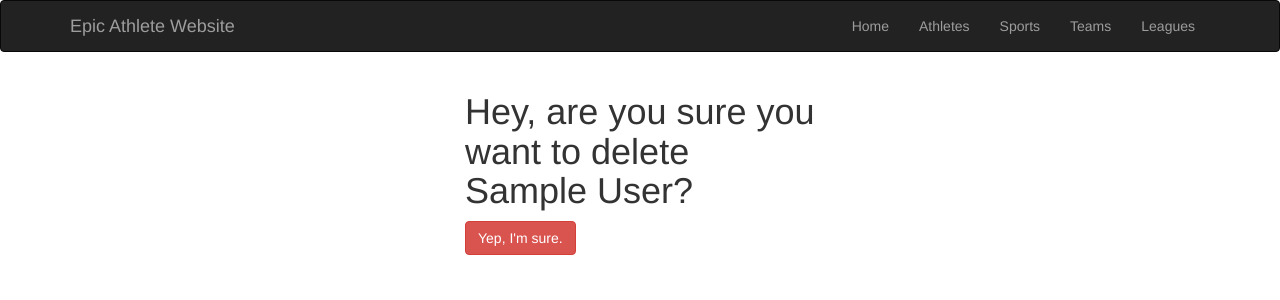
After one commit to shermanng10/superathletebuilder, a Django app: page /athletes/delete/1/ in a window 1280 px wide. The commit adds this page. Shown: the top 300 px of the page. Run offline with Django 3.2, Linux system fonts and the light colour scheme; tables that the repository leaves empty hold one stand-in row (values such as "Sample post"); parts of the project's set-up code (start-up, migrations or seed data) failed here and were passed over; some libraries are stand-ins or nearby versions.

Commit message:
Add delete functionality for athletes

```diff
--- a/athletes/app_urls/athlete_urls.py
+++ b/athletes/app_urls/athlete_urls.py
@@ -3,8 +3,9 @@ from django.conf.urls import url
 from .. import views
 
 urlpatterns = [
-	url(r'^$', views.AthleteIndexView.as_view(), name='index'),
-	url(r'^(?P<pk>[0-9]+)/$', views.AthleteDetailView.as_view(), name='detail'),
+	url(r'^$', views.AthleteIndexView.as_view(), name='athlete_index'),
+	url(r'^(?P<pk>[0-9]+)/$', views.AthleteDetailView.as_view(), name='athlete_detail'),
 	url(r'^new/$', views.NewAthleteView.as_view(), name='new_athlete'),
 	url(r'^(?P<pk>[0-9]+)/edit/$', views.EditAthleteView.as_view(), name='edit_athlete'),
+	url(r'^delete/(?P<pk>\d+)/$', views.AthleteDelete.as_view(), name="delete_athlete"),
 ]
--- /dev/null
+++ b/athletes/templates/athletes/delete_athlete.html
@@ -0,0 +1,13 @@
+{% extends "base.html" %}
+
+{% block content %}
+<div class="col-sm-4"></div>
+<div class="col-sm-4">
+<h1>Hey, are you sure you want to delete {{ athlete.first_name }} {{ athlete.last_name }}?</h1>
+<form method="post">
+  {% csrf_token %}
+  <button type="submit" class="btn btn-danger">Yep, I'm sure.</button>
+</form>
+</div>
+<div class="col-sm-4"></div>
+{% endblock %}
--- a/athletes/templates/athletes/detail.html
+++ b/athletes/templates/athletes/detail.html
@@ -18,6 +18,7 @@
 			</div>
 			<div class='edit-btn-wrapper'>
 			  <a class="btn btn-info btn-lg top-btn" data-toggle="modal" href="/athletes/{{athlete.id}}/edit" data-target="#editAthlete" title="edit athlete" data-tooltip>Edit Athlete</a>
+				<a class="btn btn-danger btn-lg top-btn" href="{% url 'delete_athlete' pk=athlete.id %}">Delete</a>
 			</div>
 		</div>
 		<div class='detailed-wrapper'>
@@ -27,7 +28,7 @@
 						<h2>Personal Info</h2>
 						<p><span class='info-tag'>Age: </span>{{ athlete.age }}</p>
 						<p><span class='info-tag'>Gender: </span>{{ athlete.gender }}</p>
-						<p><span class='info-tag'>Website: </span>{{ athlete.website }}</p>
+						<p><span class='info-tag'>Website: </span><a href="{{ athlete.website }}">{{ athlete.website }}</a></p>
 					</div>
 					<div class="about">
 						<h2>About</h2>
--- a/athletes/views.py
+++ b/athletes/views.py
@@ -1,7 +1,7 @@
 from django.shortcuts import HttpResponse
 from django.shortcuts import render
 from django.http import HttpResponseRedirect
-from django.views.generic.edit import CreateView, UpdateView
+from django.views.generic.edit import CreateView, UpdateView, DeleteView
 from django.views import generic
 from .models import Athlete, League, Sport, Team
 from app_forms.athlete_forms import AthleteForm
@@ -9,6 +9,7 @@ from app_forms.team_forms import TeamForm
 from app_forms.league_forms import LeagueForm
 from app_forms.sport_forms import SportForm
 from django.template.loader import render_to_string
+from django.core.urlresolvers import reverse_lazy
 
 def home(request):
 	return render(request, 'home.html')
@@ -53,6 +54,11 @@ class EditAthleteView(UpdateView):
 class AthleteDetailView(generic.DetailView):
 	model = Athlete
 	template_name = 'athletes/detail.html'
+
+class AthleteDelete(DeleteView):
+	model = Athlete
+	success_url = reverse_lazy('athlete_index')
+	template_name = 'athletes/delete_athlete.html'
 
 
 def new_team(request):
```
Also changed, not shown: 2 other files.
